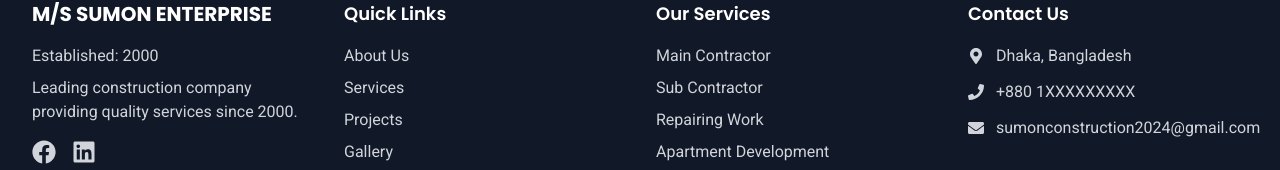
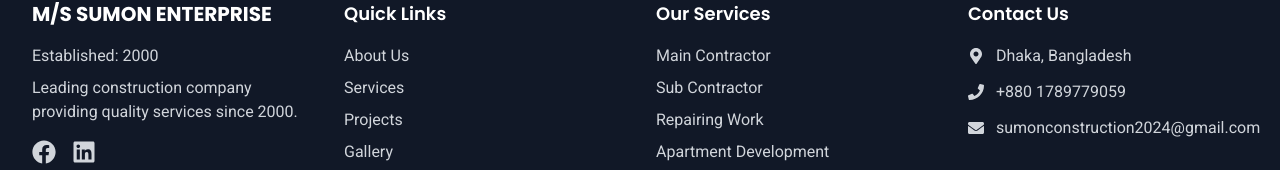
Before and after one commit to sumu9897/sumon-enterprise-frontend, a React (Vite) app: page / in a window 1280 px wide. Shown: the part 3579-3749 px from the top of the page. Built offline with nearby package versions, Linux system fonts and the light colour scheme; no server answers.

Commit message:
Footer update

```diff
--- a/src/components/common/Footer.jsx
+++ b/src/components/common/Footer.jsx
@@ -80,7 +80,7 @@ const Footer = () => {
               </div>
               <div className="flex items-center space-x-3">
                 <FaPhone className="flex-shrink-0" />
-                <span>+880 1XXXXXXXXX</span>
+                <span>+880 1789779059</span>
               </div>
               <div className="flex items-center space-x-3">
                 <FaEnvelope className="flex-shrink-0" />
```
